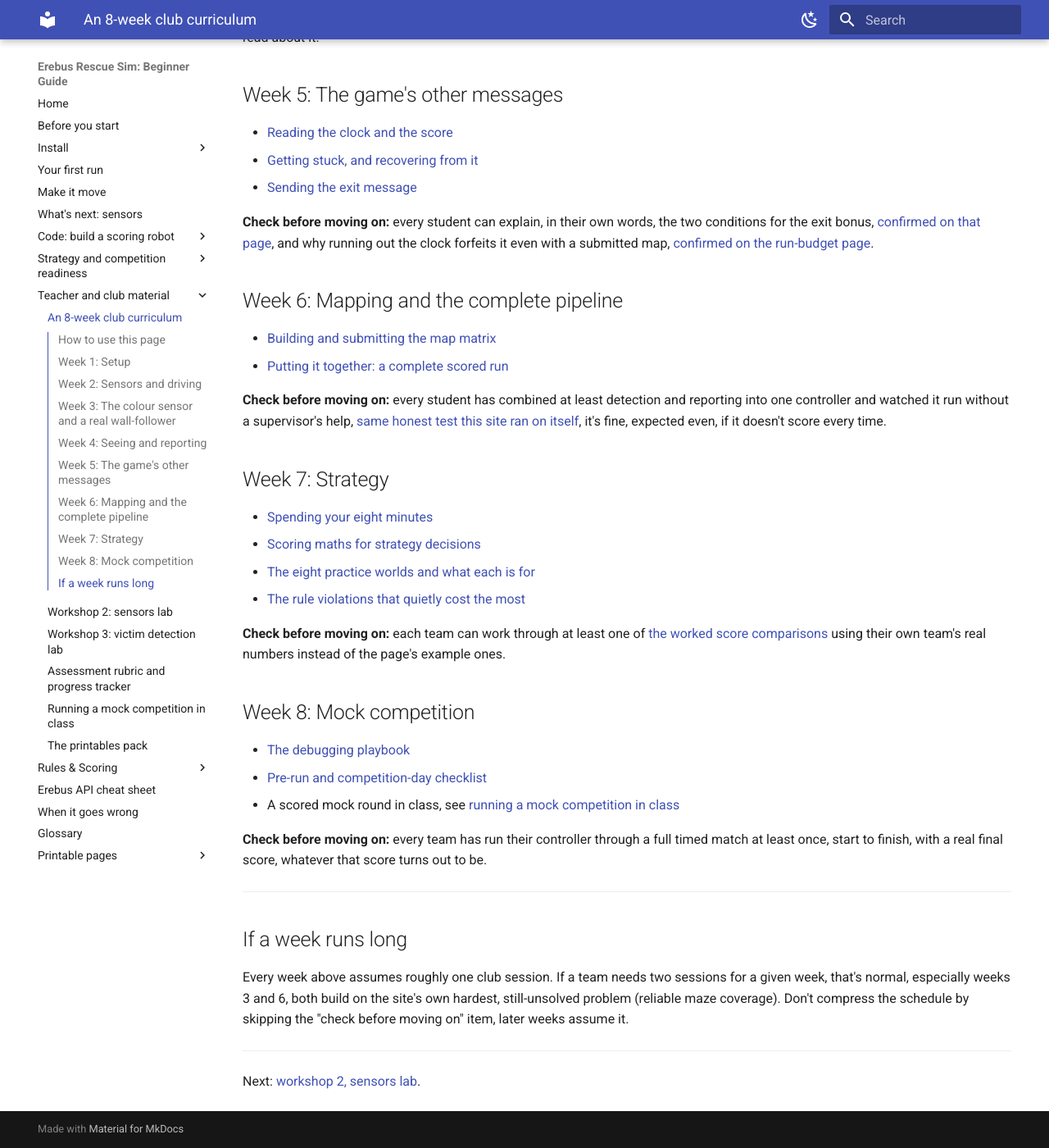
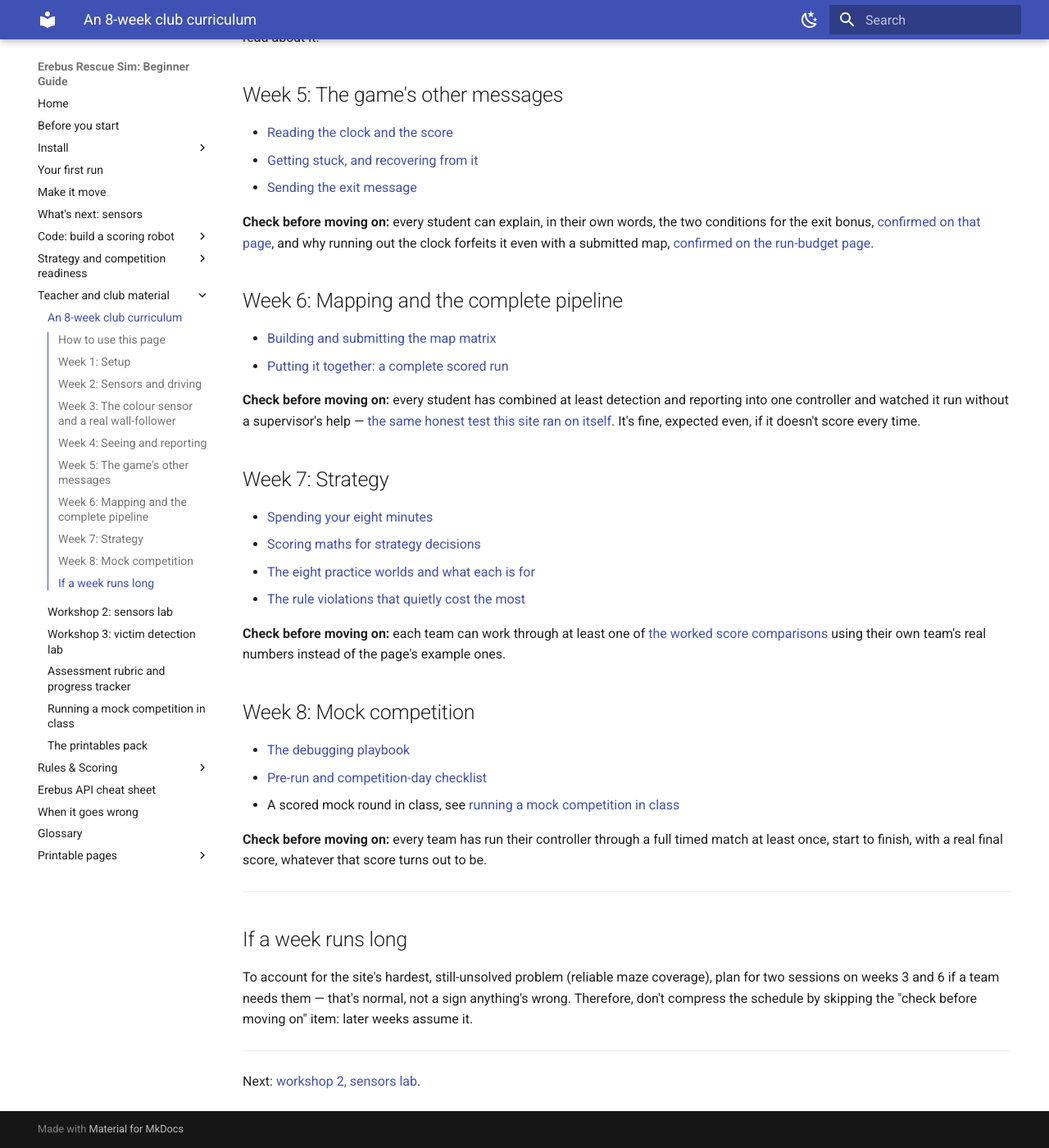
Before and after one commit to talkingj/rcja-rescue-sim-resources, an MkDocs documentation site: the page built from docs/club-curriculum.md, in a window 1280 px wide and 1400 px high, scrolled down 1440 px. Shown: the whole window at 82% size. Built offline with MkDocs 1.6.1 and Material for MkDocs 9.7.7, drawn with Linux system fonts in a browser that asks for light colours; some of the changed text lies outside the part shown.

Commit message:
style: rewrite club-curriculum.md in guide voice
Splices fixed: 2. Connectors added: 3. Purpose-first openers: 2.
Spelling: US -> AU, 0 words.
Preservation gate: pass (code blocks, numbers, links, admonitions intact).

```diff
--- a/docs/club-curriculum.md
+++ b/docs/club-curriculum.md
@@ -1,8 +1,8 @@
 # An 8-week club curriculum
 
 A term's worth of weekly club sessions, each week pointing at pages that already exist on this site.
-No week references material that doesn't exist yet, every link below is a real, already-verified
-page.
+No week references material that doesn't exist yet. Additionally, every link below points to a real,
+already-verified page.
 
 !!! note "Who this page is for"
     The teacher or mentor running a term-long club, not a single class period. For a single 45-60
@@ -10,9 +10,9 @@ page.
 
 ## How to use this page
 
-Each week lists the pages to assign, roughly one 60-90 minute club session's worth, plus a short
-note on what to check before moving on. Assign pages as homework reading and use club time for the
-hands-on parts (every Track C page is written to be followed along with a laptop and Webots open).
+To keep club time free for the hands-on parts, assign each week's pages as homework reading — every
+Track C page is written to be followed along with a laptop and Webots open. Each week below lists
+roughly one 60-90 minute session's worth, plus a short note on what to check before moving on.
 
 ## Week 1: Setup
 
@@ -39,8 +39,8 @@ measured amount, not just "some amount that looked like 90 degrees."
 
 **Check before moving on:** every student's robot can run for a full 3 minutes in `world1` without
 permanently getting stuck. [This site's own wall-follower still settles into a small loop rather
-than touring the maze](code-wall-follower.md), don't expect full coverage, that's a real, unsolved
-problem, not a bar this week's work needs to clear.
+than touring the maze](code-wall-follower.md), meaning full coverage isn't realistic yet. However,
+that's a real, unsolved problem, not a bar this week's work needs to clear.
 
 ## Week 4: Seeing and reporting
 
@@ -68,8 +68,8 @@ page](strategy-run-budget.md#what-running-out-the-clock-actually-costs-you).
 - [Putting it together: a complete scored run](code-complete-run.md)
 
 **Check before moving on:** every student has combined at least detection and reporting into one
-controller and watched it run without a supervisor's help, [same honest test this site ran on
-itself](code-complete-run.md), it's fine, expected even, if it doesn't score every time.
+controller and watched it run without a supervisor's help — [the same honest test this site ran on
+itself](code-complete-run.md). It's fine, expected even, if it doesn't score every time.
 
 ## Week 7: Strategy
 
@@ -95,10 +95,10 @@ once, start to finish, with a real final score, whatever that score turns out to
 
 ## If a week runs long
 
-Every week above assumes roughly one club session. If a team needs two sessions for a given week,
-that's normal, especially weeks 3 and 6, both build on the site's own hardest, still-unsolved
-problem (reliable maze coverage). Don't compress the schedule by skipping the "check before moving
-on" item, later weeks assume it.
+To account for the site's hardest, still-unsolved problem (reliable maze coverage), plan for two
+sessions on weeks 3 and 6 if a team needs them — that's normal, not a sign anything's wrong.
+Therefore, don't compress the schedule by skipping the "check before moving on" item: later weeks
+assume it.
 
 ---
 
```
